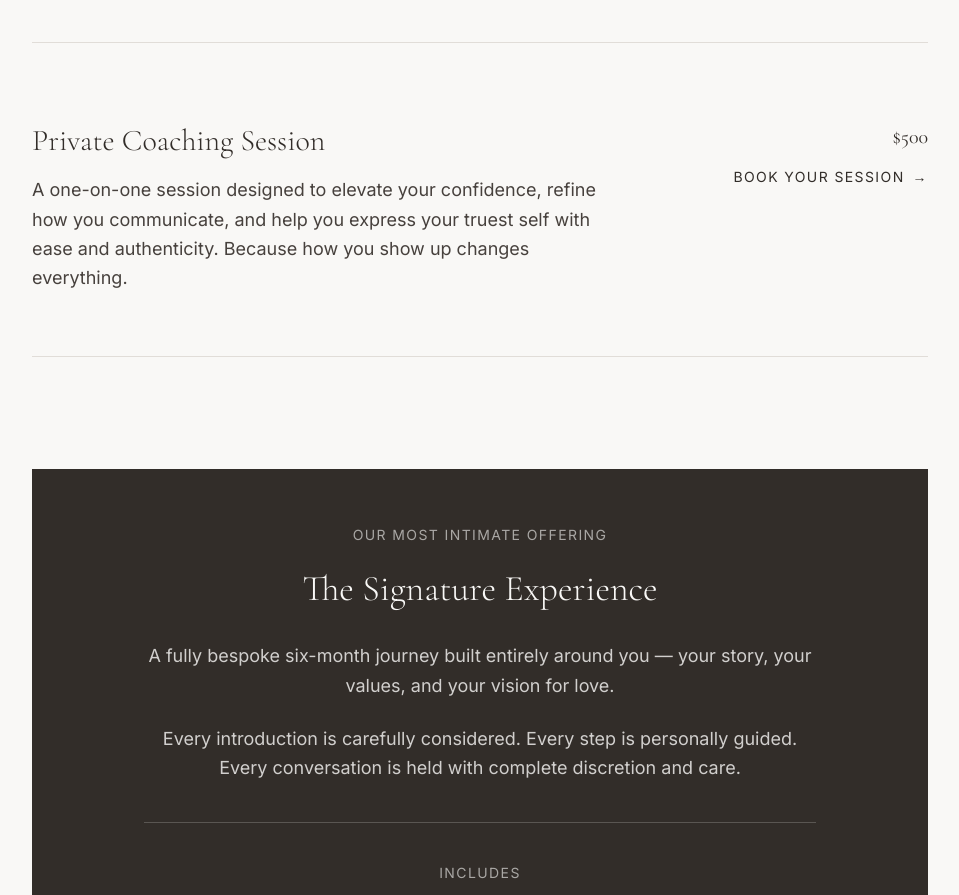
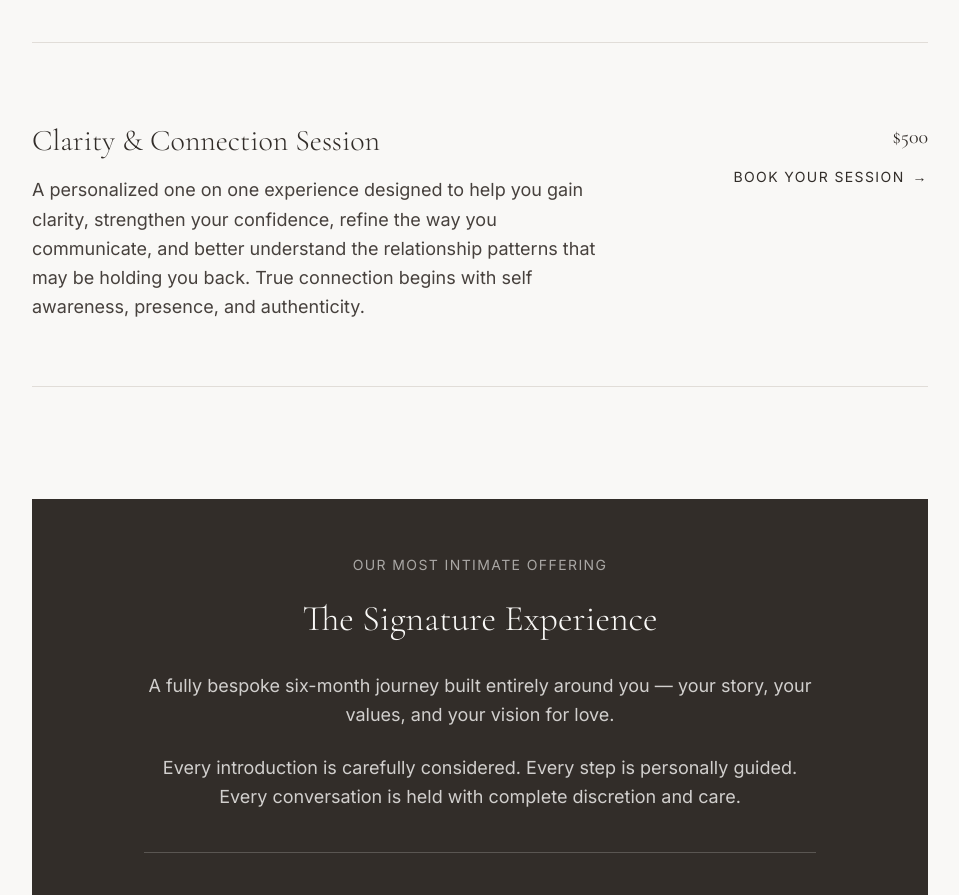
Before and after one commit to gadc206/toimoi.co, a Next.js app: page / in a window 1280 px wide. Shown: the part 5160-6055 px from the top of the page, without its empty margins (160-1119 px from the left). Built offline with nearby package versions, Linux system fonts and the light colour scheme.

Commit message:
feat: rename "Private Coaching Session" to "Clarity & Connection Session"\n\nUpdate service name and description for clarity, confidence, and presence

```diff
--- a/components/services-section.tsx
+++ b/components/services-section.tsx
@@ -67,14 +67,14 @@ export function ServicesSection() {
             </div>
           </div>
 
-          {/* Private Coaching Session */}
+          {/* Clarity & Connection Session */}
           <div className="flex flex-col md:flex-row md:items-start md:justify-between gap-6 pb-16 border-b border-border">
             <div className="flex-1">
               <h3 className="font-serif text-2xl md:text-3xl font-light text-foreground mb-4">
-                Private Coaching Session
+                Clarity & Connection Session
               </h3>
               <p className="text-lg text-muted-foreground leading-relaxed max-w-xl">
-                A one-on-one session designed to elevate your confidence, refine how you communicate, and help you express your truest self with ease and authenticity. Because how you show up changes everything.
+                A personalized one on one experience designed to help you gain clarity, strengthen your confidence, refine the way you communicate, and better understand the relationship patterns that may be holding you back. True connection begins with self awareness, presence, and authenticity.
               </p>
             </div>
 
```
